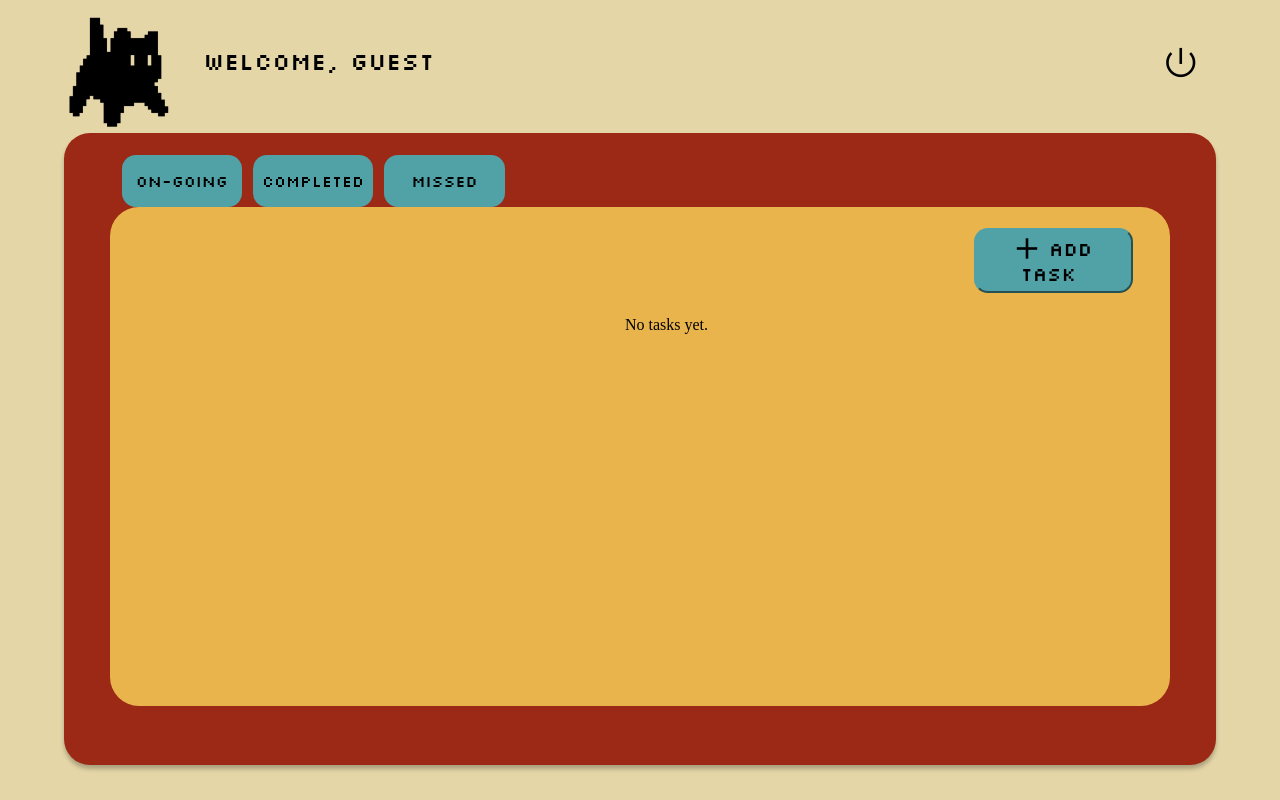
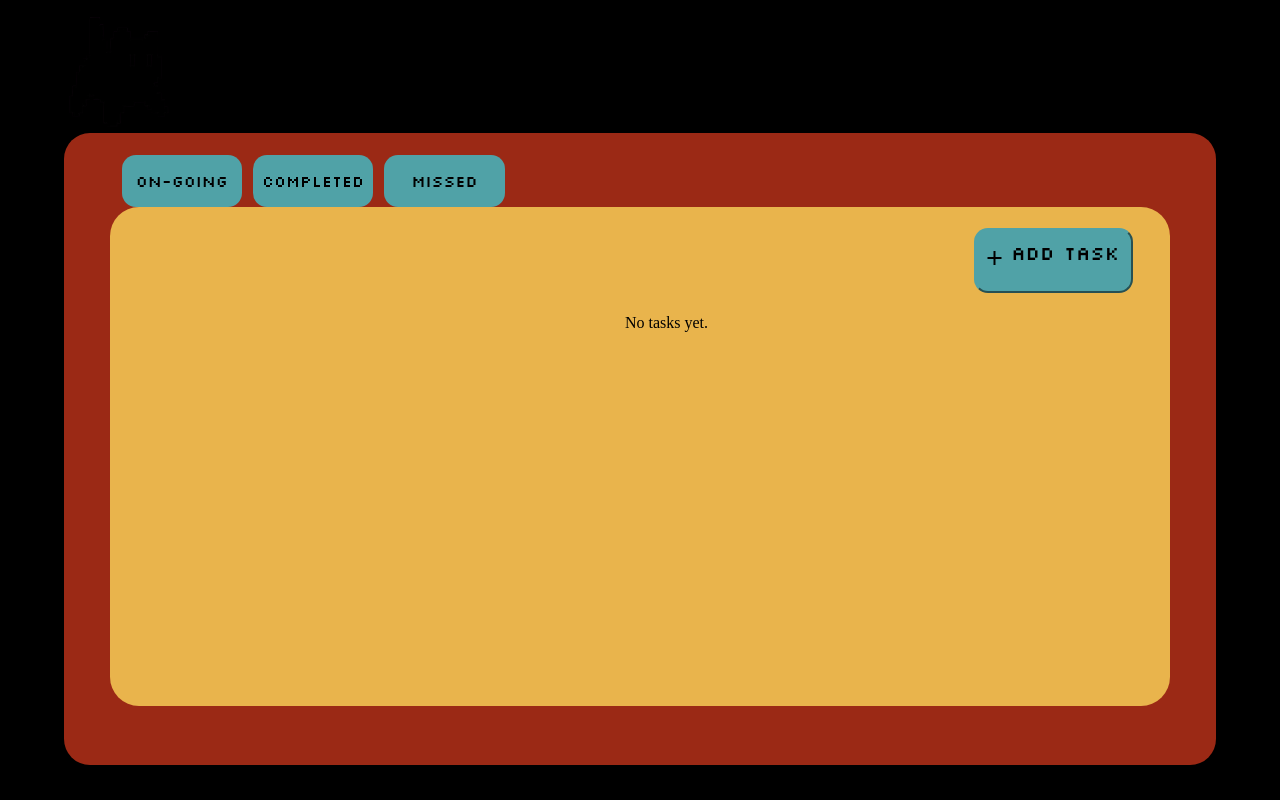
Before and after one commit to maykaila/it3103a-todo, a PHP site: page /homepage.html in a window 1280 px wide. Run offline with PHP 8.4, Linux system fonts and the light colour scheme.

Commit message:
updated homepage a bit

```diff
--- a/homepage.html
+++ b/homepage.html
@@ -5,9 +5,9 @@
     <meta name="viewport" content="width=device-width, initial-scale=1.0">
     <title>Familiar</title>
 
-    <link rel="stylesheet" href="https://fonts.googleapis.com/css2?family=Material+Symbols+Outlined:opsz,wght,FILL,GRAD@24,400,0,0&display=swap" />
     <link rel="stylesheet" href="styles/stylee.css">
     <link rel="stylesheet" href="styles/headerCss.css">
+    <link rel="stylesheet" href="https://fonts.googleapis.com/css2?family=Material+Symbols+Outlined:opsz,wght,FILL,GRAD@24,400,0,0&display=swap" />
 </head>
 <body>
 
--- a/styles/stylee.css
+++ b/styles/stylee.css
@@ -5,7 +5,7 @@ body{
     padding: 0;
     border: 0;
 
-    background: #E4D6A7;
+    background: black;
 }
 
 .outer_box{
```
